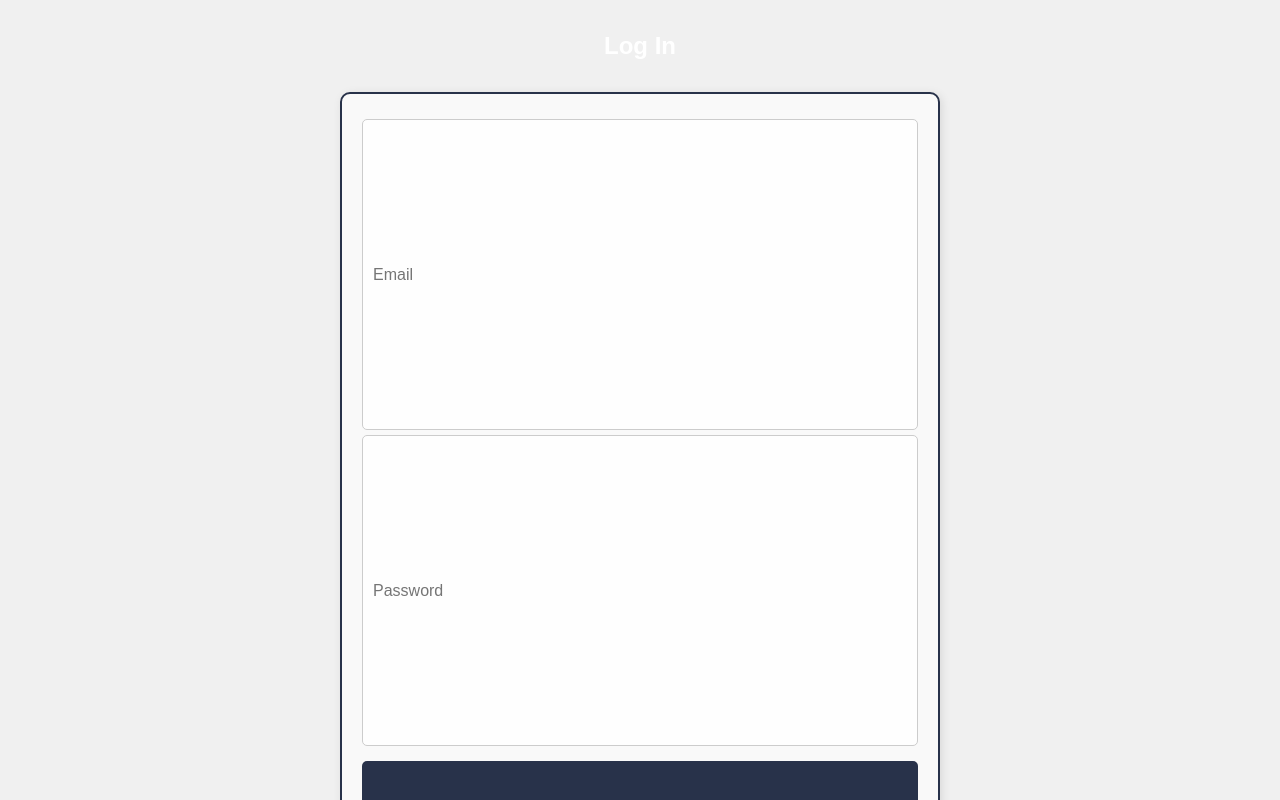
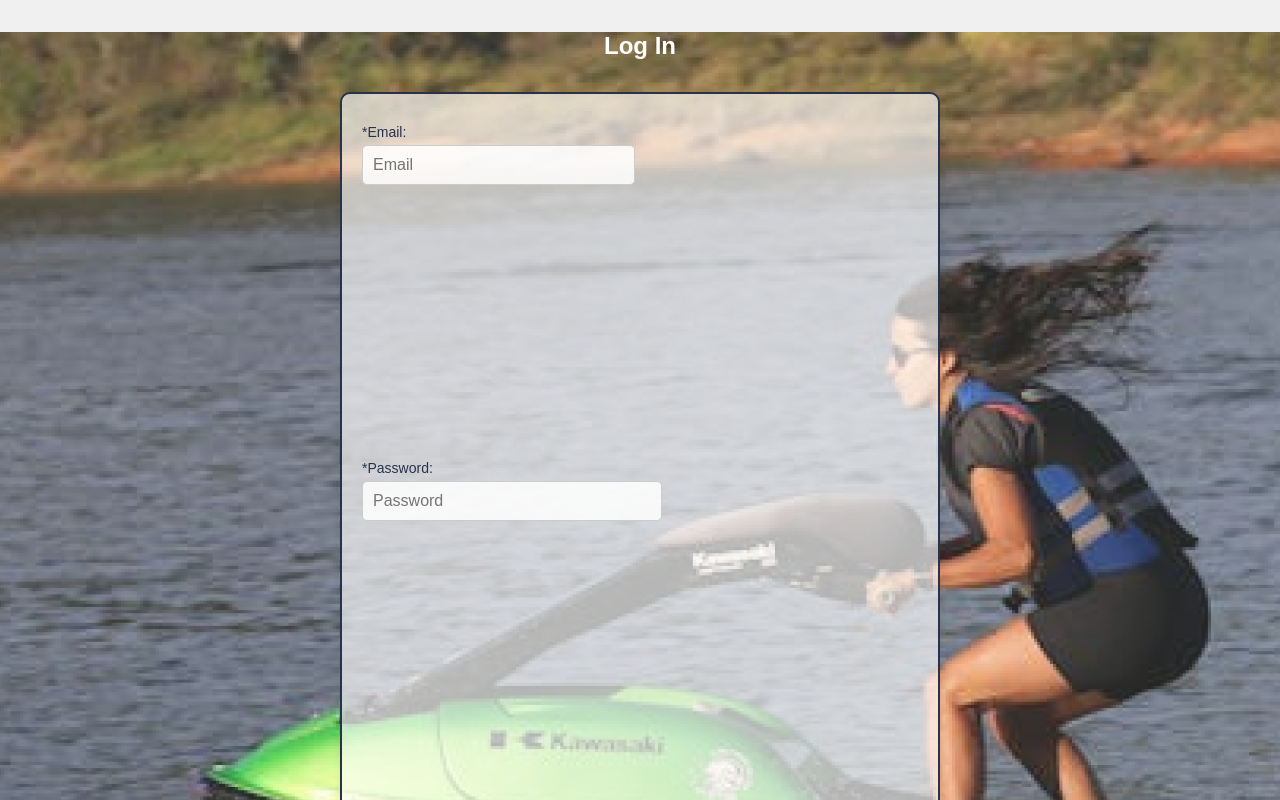
Before and after one commit to Raman9357/match-game, a React (Create React App) app: page /login in a window 1280 px wide. Shown: the top 800 px of the page. Built offline with nearby package versions, Linux system fonts and the light colour scheme.

Commit message:
Updated LogIn.jsx with form.css

```diff
--- a/src/pages/LogIn.jsx
+++ b/src/pages/LogIn.jsx
@@ -1,10 +1,9 @@
 import React, { useState } from 'react';
-import { useNavigate } from 'react-router-dom';
 import './css/form.css';
-import { saveAs } from "file-saver";
 
 function LogIn() {
   const [loginData, setLoginData] = useState({ email: "", password: "" });
+  const [formErrors, setFormErrors] = useState({});
   const [users, setUsers] = useState([]);
 
   const handleChange = (e) => {
@@ -24,23 +23,46 @@ function LogIn() {
 
   const handleLogin = (e) => {
     e.preventDefault();
+    const errors = {};
+
+    if (!loginData.email) {
+      errors.email = "*Email is required.";
+    }
+
+    if (!loginData.password) {
+      errors.password = "*Password is required.";
+    }
+
+    setFormErrors(errors);
+
+    if (Object.keys(errors).length === 0) {
       const user = users.find(user => user.email === loginData.email && user.password === loginData.password);
       if (user) {
         alert("Login successful");
       } else {
         alert("Invalid email or password");
       }
+    }
   };
 
   return (
-        <div>
+    <div className="form-container">
       <h2>Log In</h2>
       <form onSubmit={handleLogin}>
-                <input type="email" name="email" placeholder="Email" value={loginData.email} onChange={handleChange} />
-                <input type="password" name="password" placeholder="Password" value={loginData.password} onChange={handleChange} />
-                <button type="submit">Log In</button>
+        <label>
+          *Email:
+          <input type="email" name="email" placeholder="Email" value={loginData.email} onChange={handleChange} className={formErrors.email ? "error" : ""} />
+          {formErrors.email && <span className="error-message">{formErrors.email}</span>}
+        </label>
+
+        <label>
+          *Password:
+          <input type="password" name="password" placeholder="Password" value={loginData.password} onChange={handleChange} className={formErrors.password ? "error" : ""} />
+          {formErrors.password && <span className="error-message">{formErrors.password}</span>}
+        </label>
+
+        <button type="submit" className="submit-button"> Log In </button>
       </form>
-            <input type="file" accept="application/json" onChange={handleFileChange} />
     </div>
   );
 }
```
Lines whose indentation alone changed are shown as unchanged.
